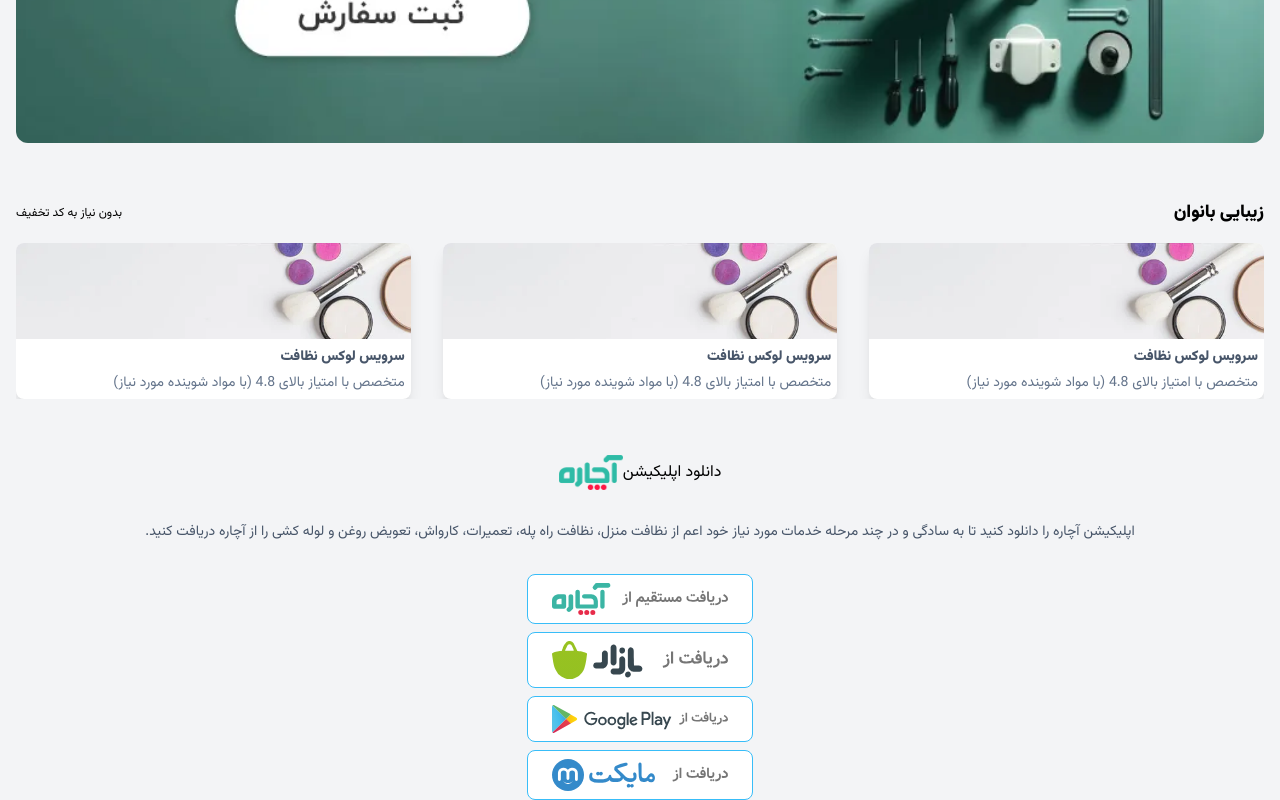
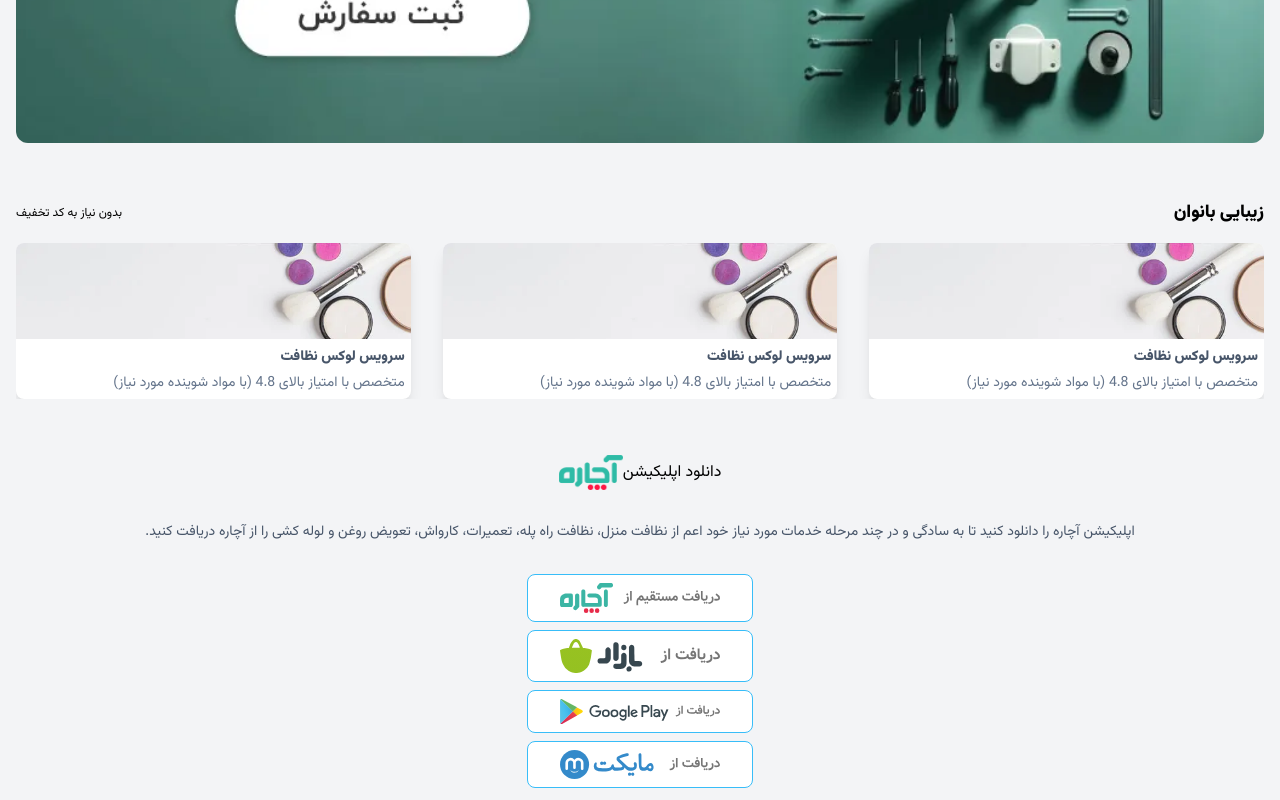
Before and after one commit to mhdix/achare, a website: page public/index.html in a window 1280 px wide. Shown: the part 2894-3694 px from the top of the page. Drawn offline with Linux system fonts and the light colour scheme.

Commit message:
fixed styles

```diff
--- a/public/index.html
+++ b/public/index.html
@@ -29,7 +29,7 @@
                     </button>
 
                         <!-- Dropdown menu -->
-                        <div id="dropdown" class="z-10 hidden bg-white divide-y divide-gray-100 rounded-lg shadow w-44 dark:bg-gray-700">
+                        <div id="dropdown" class="z-10 hidden bg-white divide-y divide-gray-100 rounded-lg shadow w-40 dark:bg-gray-700">
                             <ul class="py-2 text-sm text-gray-700 dark:text-gray-200" aria-labelledby="dropdownDefaultButton">
                               <li>
                                 <a href="#" class="block px-4 py-2 hover:bg-gray-100 dark:hover:bg-gray-600 dark:hover:text-white">Dashboard</a>
@@ -323,17 +323,17 @@
             <p class="text-center mt-8 text-slate-600 text-sm">اپلیکیشن آچاره را دانلود کنید تا به سادگی و در چند مرحله خدمات مورد نیاز خود اعم از نظافت
                 منزل، نظافت راه پله، تعمیرات، کارواش، تعویض روغن و لوله کشی را از آچاره دریافت کنید.</p>
             <div class="flex flex-col items-center gap-2 mt-8">
-                <span class="bg-white border border-sky-400 p-2 px-6 rounded-lg">
-                    <img src="../assets/image/btn/achare.svg" class="w-44" alt="">
+                <span class="bg-white border border-sky-400 p-2 px-8 rounded-lg">
+                    <img src="../assets/image/btn/achare.svg" class="w-40" alt="">
                 </span>
-                <span class="bg-white border border-sky-400 p-2 px-6 rounded-lg">
-                    <img src="../assets/image/btn/bazar.svg" class="w-44" alt="">
+                <span class="bg-white border border-sky-400 p-2 px-8 rounded-lg">
+                    <img src="../assets/image/btn/bazar.svg" class="w-40" alt="">
                 </span>
-                <span class="bg-white border border-sky-400 p-2 px-6 rounded-lg">
-                    <img src="../assets/image/btn/googleplay.svg" class="w-44" alt="">
+                <span class="bg-white border border-sky-400 p-2 px-8 rounded-lg">
+                    <img src="../assets/image/btn/googleplay.svg" class="w-40" alt="">
                 </span>
-                <span class="bg-white border border-sky-400 p-2 px-6 rounded-lg">
-                    <img src="../assets/image/btn/myket.svg" class="w-44" alt="">
+                <span class="bg-white border border-sky-400 p-2 px-8 rounded-lg">
+                    <img src="../assets/image/btn/myket.svg" class="w-40" alt="">
                 </span>
             </div>
          </div>
```
Also changed, not shown: public/build/tailwind.css.
